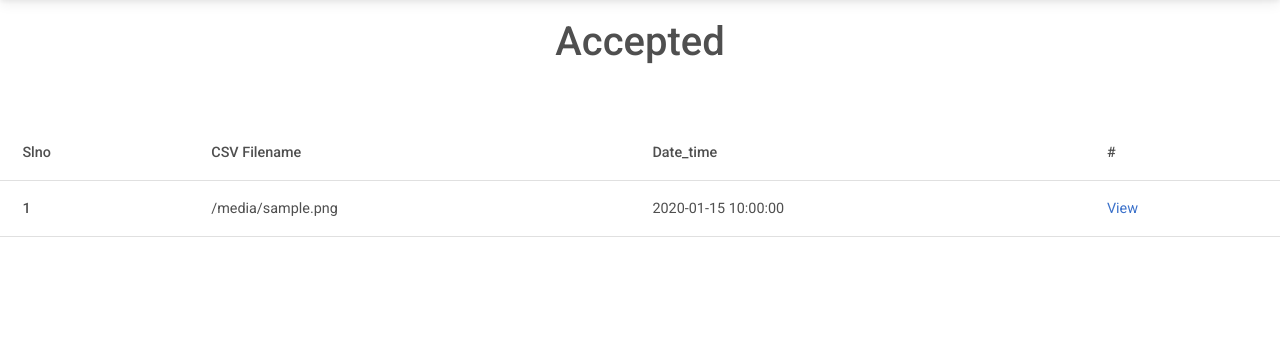
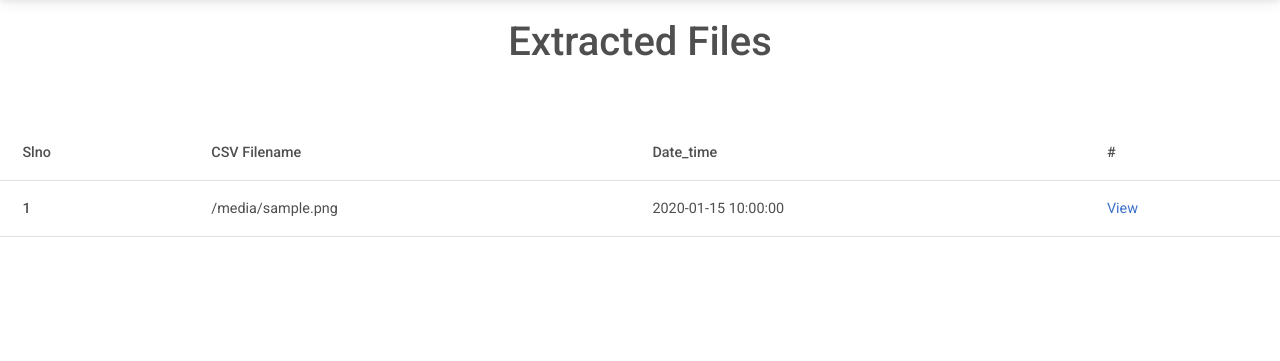
Before and after one commit to vamsi257/dEA, a Flask app: template templates/extracted_files.html in a window 1280 px wide. Shown: the part 59-420 px from the top of the page. Run offline with Flask 2, Linux system fonts and the light colour scheme; the template is opened without the code that fills it: most values are stand-ins (such as "Sample title", 1, 10 or a date in 2020); some libraries are stand-ins or nearby versions.

Commit message:
Update extracted_files.html

```diff
--- a/templates/extracted_files.html
+++ b/templates/extracted_files.html
@@ -24,7 +24,7 @@
         }, 500);
     }
 </script>
-<h1 align="center">Accepted</h1>
+<h1 align="center">Extracted Files</h1>
 <br><br>
 <table class="table">
   <thead>
```
